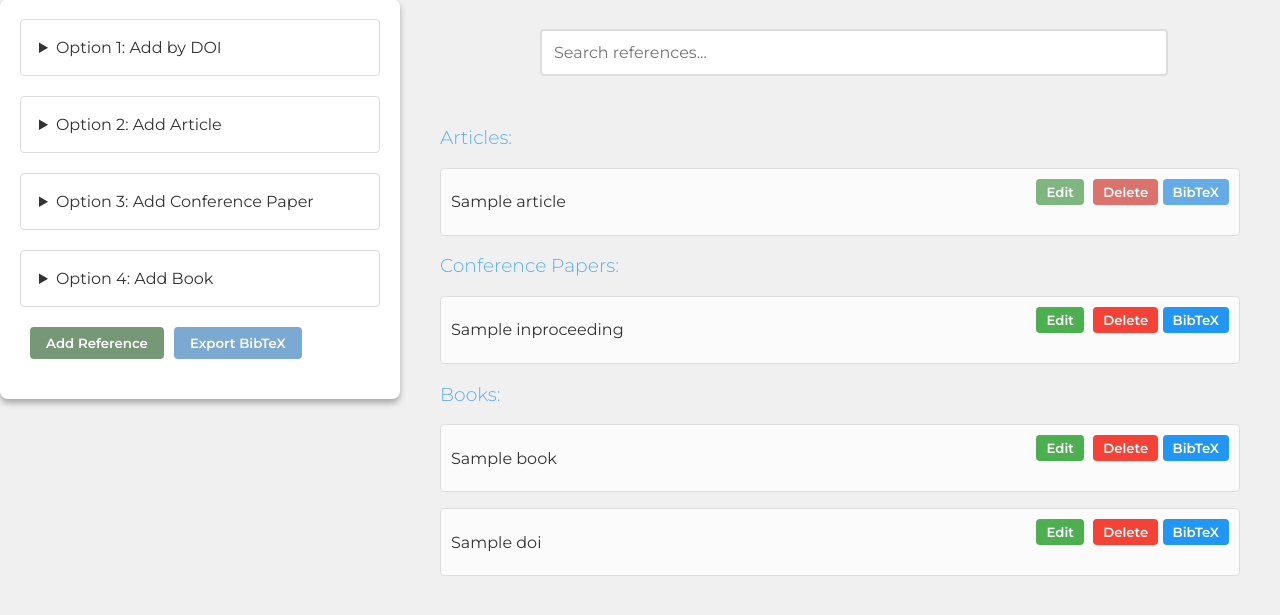
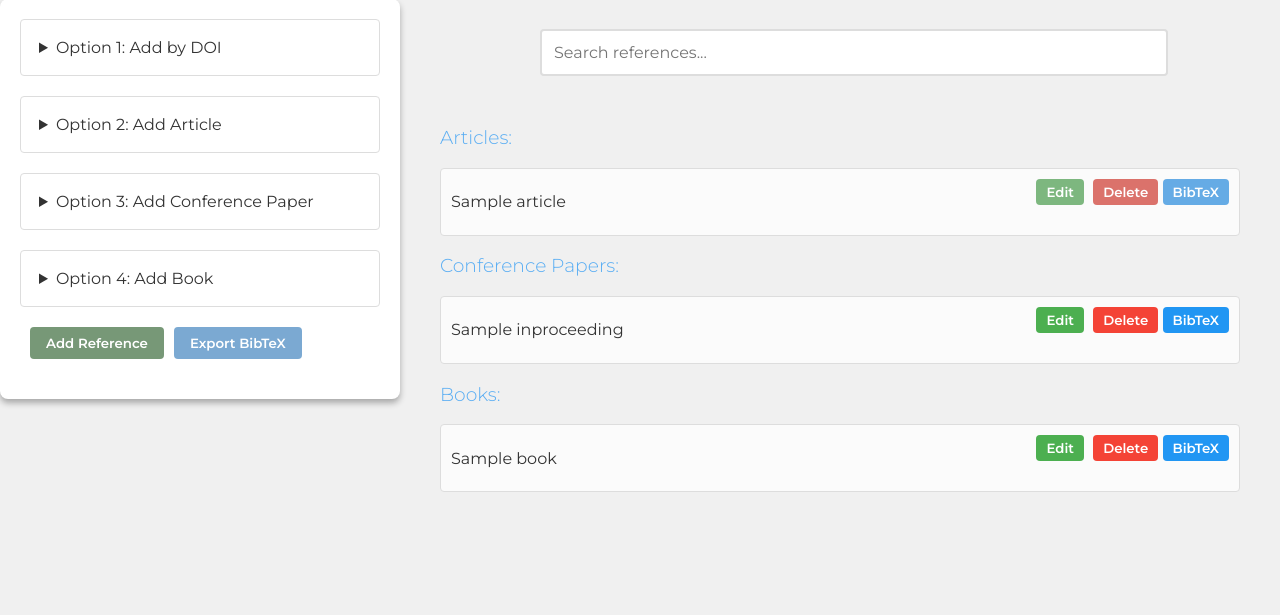
Before and after one commit to PieniiSienii/tahtioppilaat, a Flask app: template src/templates/index.html in a window 1280 px wide. Shown: the part 149-764 px from the top of the page. Run offline with Flask 3, Linux system fonts and the light colour scheme; the template is opened without the code that fills it: most values are stand-ins (such as "Sample title", 1, 10 or a date in 2020).

Commit message:
Removed rest of html for doi middle column

```diff
--- a/src/templates/index.html
+++ b/src/templates/index.html
@@ -302,23 +302,6 @@ My Bibliography Manager
       </ul>
 
 
-      <ul style="list-style: none; padding: 0;">
-        {% for doi in dois %}
-          <li id="reference-doi-{{doi.id}}"
-              data-doi="{{doi.doi}}"
-              style="display: flex; justify-content: space-between; align-items: center; margin-bottom: 10px; padding: 10px; border: 1px solid #ddd; border-radius: 4px;">
-            <span>{{doi}}</span>
-            <div>
-              <button onclick="editReference('doi', {{doi.id}})" style="padding: 5px 10px; margin-right: 5px; background-color: #4CAF50; color: white; border: none; border-radius: 4px; cursor: pointer;">Edit</button>
-              <button onclick="deleteReference('doi', {{doi.id}})" style="padding: 5px 10px; background-color: #f44336; color: white; border: none; border-radius: 4px; cursor: pointer;">Delete</button>
-              <button onclick="viewBibTeX('doi', {{doi.id}})" style="padding: 5px 10px; background-color: #2196F3; color: white; border: none; border-radius: 4px; cursor: pointer;">BibTeX</button>
-            </div>
-          </li>
-        {% endfor %}
-      </ul>
-
-    </div>
-  </div>
 
   <!-- Right Column - BibTeX Display -->
   <div id="bibtexDisplay" style="flex: 0 0 400px; display: none;" data-current-ref="">
```
